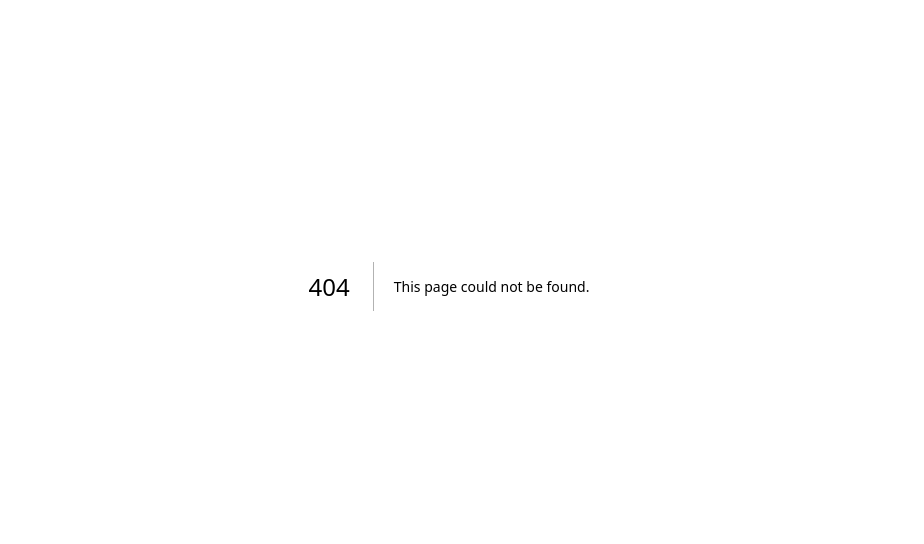
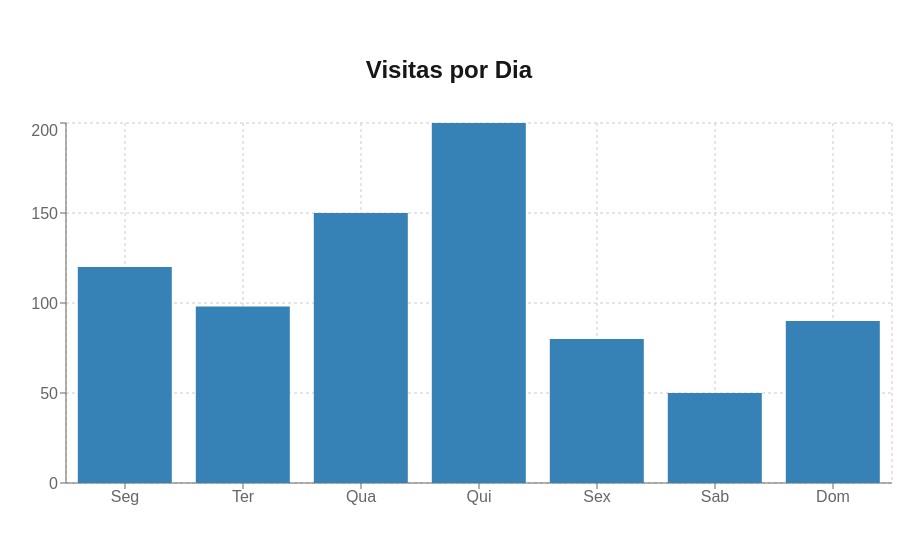
Before and after one commit to gabrielbdsm/beto-amparo, a Next.js app in the folder frontEnd/: page /grafico in a window 1280 px wide. Before the commit this address had no page. Shown: the part 114-658 px from the top of the page, without its empty margins (191-1115 px from the left). Built offline with nearby package versions, Linux system fonts and the light colour scheme.

Commit message:
ajustando ambiente

```diff
--- a/frontEnd/jsconfig.json
+++ b/frontEnd/jsconfig.json
@@ -1,5 +1,6 @@
 {
   "compilerOptions": {
+    "baseUrl": ".",
     "paths": {
       "@/*": ["./*"]
     }
--- a/frontEnd/package.json
+++ b/frontEnd/package.json
@@ -10,9 +10,9 @@
   },
   "dependencies": {
     "@types/estree": "^1.0.7",
-    "next": "15.3.0",
-    "react": "^19.0.0",
-    "react-dom": "^19.0.0"
+    "next": "^15.3.0",
+    "react": "^19.1.0",
+    "react-dom": "^19.1.0"
   },
   "devDependencies": {
     "@eslint/eslintrc": "^3",
--- /dev/null
+++ b/frontEnd/pages/grafico.js
@@ -0,0 +1,30 @@
+import { BarChart, Bar, XAxis, YAxis, Tooltip, CartesianGrid, ResponsiveContainer } from "recharts";
+
+const data = [
+  { name: 'Seg', visitas: 120 },
+  { name: 'Ter', visitas: 98 },
+  { name: 'Qua', visitas: 150 },
+  { name: 'Qui', visitas: 200 },
+  { name: 'Sex', visitas: 80 },
+  { name: 'Sab', visitas: 50 },
+  { name: 'Dom', visitas: 90 },
+];
+
+export default function Grafico() {
+  return (
+    <div className="w-full h-screen flex flex-col items-center justify-center bg-white">
+      <h2 className="text-2xl font-bold mb-8 text-center">Visitas por Dia</h2>
+      <div className="w-full max-w-4xl h-[400px]">
+        <ResponsiveContainer width="100%" height="100%">
+          <BarChart data={data}>
+            <CartesianGrid strokeDasharray="3 3" />
+            <XAxis dataKey="name" />
+            <YAxis />
+            <Tooltip />
+            <Bar dataKey="visitas" fill="#3681B6" />
+          </BarChart>
+        </ResponsiveContainer>
+      </div>
+    </div>
+  );
+}
--- a/frontEnd/src/components/graficos/graficoPedido.jsx
+++ b/frontEnd/src/components/graficos/graficoPedido.jsx
@@ -0,0 +1,50 @@
+import { LineChart, Line, XAxis, YAxis, CartesianGrid, Tooltip, ResponsiveContainer } from 'recharts';
+import { useEffect, useState } from 'react';
+import { createClient } from '@supabase/supabase-js';
+
+const supabase = createClient('https://SEU_URL.supabase.co', 'SEU_PUBLIC_KEY');
+
+function GraficoPedidosPorDia({ empresaId }) {
+  const [dados, setDados] = useState([]);
+
+  useEffect(() => {
+    async function buscarDados() {
+      const { data, error } = await supabase
+        .from('pedido')
+        .select('id, data_pedido')
+        .eq('empresa_id', empresaId); // filtra por empresa
+
+      if (error) return console.error(error);
+
+      // Processar dados: contar pedidos por dia
+      const contagem = {};
+      data.forEach(pedido => {
+        const dia = new Date(pedido.data_pedido).toLocaleDateString();
+        contagem[dia] = (contagem[dia] || 0) + 1;
+      });
+
+      const formatado = Object.entries(contagem).map(([dia, total]) => ({
+        dia,
+        total,
+      }));
+
+      setDados(formatado);
+    }
+
+    buscarDados();
+  }, [empresaId]);
+
+  return (
+    <ResponsiveContainer width="100%" height={300}>
+      <LineChart data={dados}>
+        <CartesianGrid stroke="#ccc" />
+        <XAxis dataKey="dia" />
+        <YAxis />
+        <Tooltip />
+        <Line type="monotone" dataKey="total" stroke="#8884d8" />
+      </LineChart>
+    </ResponsiveContainer>
+  );
+}
+
+export default GraficoPedidosPorDia;
--- a/package.json
+++ b/package.json
@@ -11,7 +11,8 @@
     "@supabase/supabase-js": "^2.49.4",
     "cors": "^2.8.5",
     "dotenv": "^16.5.0",
-    "express": "^4.18.2"
+    "express": "^4.18.2",
+    "recharts": "^2.15.3"
   },
   "devDependencies": {
     "nodemon": "^3.1.9"
```
Also changed, not shown: 1 other file (tests, documents, lock files or other folders).
